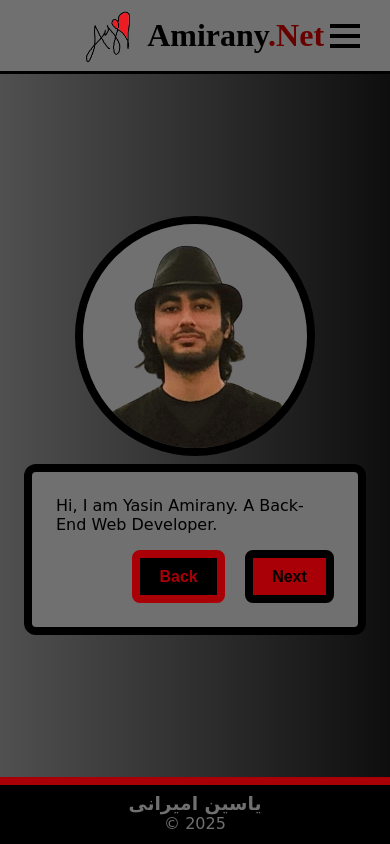
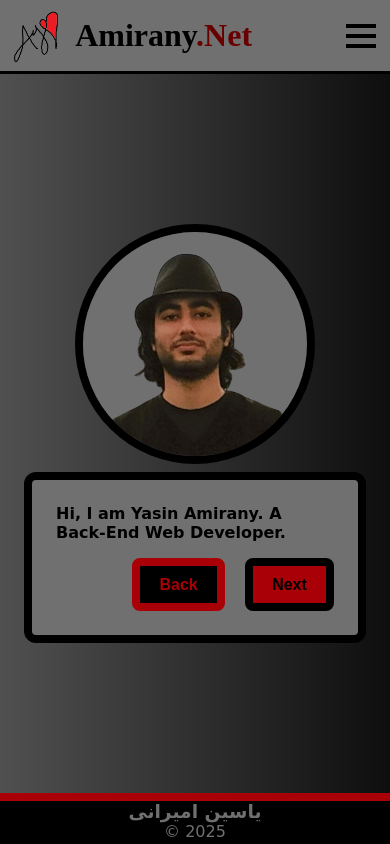
Before and after one commit to Yasin1ar/archive-webpage, a plain HTML site: page index.html in a window 390 px wide. Drawn offline with Linux system fonts and the light colour scheme; a web font is replaced by a local one.

Commit message:
minor change

```diff
--- a/index.html
+++ b/index.html
@@ -4,12 +4,19 @@
 <head>
   <meta charset="UTF-8">
   <meta name="viewport" content="width=device-width, initial-scale=1.0">
-  <title> Yasin Amirany | Web Developer</title>
-  <meta name="description" content="Yasin Amirany's personal webpage" />
-  <meta name="author" content="Yasin Amirany" />
-  <link rel="icon" type="image/x-icon" href="assets/favicon.ico" />
-  <link href="./style.css" rel="stylesheet">
-  <!-- Google Font -->
+  <meta name="description" content="Yasin Amirany - Full Stack Web Developer specializing in Node.js, Express, NestJs, TypeScript, Python, Docker, Linux, and CI/CD">
+  <meta name="keywords" content="Web Developer, Full Stack Developer, Node.js, Express, NestJs, TypeScript, Python, Docker">
+  <meta name="author" content="Yasin Amirany">
+  <meta name="robots" content="index, follow">
+  <meta property="og:title" content="Yasin Amirany | Web Developer">
+  <meta property="og:description" content="Full Stack Web Developer specializing in Node.js, Express, NestJs, TypeScript, Python, Docker">
+  <meta property="og:image" content="assets/me-linkedin.png">
+  <meta property="og:url" content="https://amirany.net">
+
+  <title>Yasin Amirany | Full Stack Web Developer</title>
+
+  <link rel="icon" type="image/x-icon" href="assets/favicon.ico">
+  <link rel="stylesheet" href="./style.css">
   <link rel="preconnect" href="https://fonts.googleapis.com">
   <link rel="preconnect" href="https://fonts.gstatic.com" crossorigin>
   <link href="https://fonts.googleapis.com/css2?family=Loved+by+the+King&display=swap" rel="stylesheet">
@@ -32,44 +39,56 @@
           <svg xmlns="http://www.w3.org/2000/svg" style="display: none;">
             <!-- GitHub Icon -->
             <symbol id="github-icon" viewBox="0 0 24 24">
-      <path d="M12 0C5.37 0 0 5.37 0 12c0 5.31 3.435 9.795 8.205 11.385.6.105.825-.255.825-.57 0-.285-.015-1.23-.015-2.235-3.015.555-3.795-.735-4.035-1.41-.135-.345-.72-1.41-1.23-1.695-.42-.225-1.02-.78-.015-.795.945-.015 1.62.87 1.845 1.23 1.08 1.815 2.805 1.305 3.495.99.105-.78.42-1.305.765-1.605-2.67-.3-5.46-1.335-5.46-5.925 0-1.305.465-2.385 1.23-3.225-.12-.3-.54-1.53.12-3.18 0 0 1.005-.315 3.3 1.23.96-.27 1.98-.405 3-.405s2.04.135 3 .405c2.295-1.56 3.3-1.23 3.3-1.23.66 1.65.24 2.88.12 3.18.765.84 1.23 1.905 1.23 3.225 0 4.605-2.805 5.625-5.475 5.925.435.375.81 1.095.81 2.22 0 1.605-.015 2.895-.015 3.3 0 .315.225.69.825.57A12.02 12.02 0 0024 12c0-6.63-5.37-12-12-12z"/>
+              <path
+                d="M12 0C5.37 0 0 5.37 0 12c0 5.31 3.435 9.795 8.205 11.385.6.105.825-.255.825-.57 0-.285-.015-1.23-.015-2.235-3.015.555-3.795-.735-4.035-1.41-.135-.345-.72-1.41-1.23-1.695-.42-.225-1.02-.78-.015-.795.945-.015 1.62.87 1.845 1.23 1.08 1.815 2.805 1.305 3.495.99.105-.78.42-1.305.765-1.605-2.67-.3-5.46-1.335-5.46-5.925 0-1.305.465-2.385 1.23-3.225-.12-.3-.54-1.53.12-3.18 0 0 1.005-.315 3.3 1.23.96-.27 1.98-.405 3-.405s2.04.135 3 .405c2.295-1.56 3.3-1.23 3.3-1.23.66 1.65.24 2.88.12 3.18.765.84 1.23 1.905 1.23 3.225 0 4.605-2.805 5.625-5.475 5.925.435.375.81 1.095.81 2.22 0 1.605-.015 2.895-.015 3.3 0 .315.225.69.825.57A12.02 12.02 0 0024 12c0-6.63-5.37-12-12-12z" />
             </symbol>
 
             <!-- Telegram Icon -->
             <symbol id="telegram-icon" viewBox="0 0 24 24">
-      <path d="M12 0C5.37 0 0 5.37 0 12s5.37 12 12 12 12-5.37 12-12S18.63 0 12 0zm5.895 8.285l-2.37 11.185c-.18.81-.645.99-1.305.615l-3.6-2.655-1.74 1.68c-.195.195-.36.36-.735.36l.255-3.675 6.69-6.045c.285-.27-.075-.42-.45-.15l-8.28 5.205L3.165 13.5c-.78-.24-.795-.78.165-1.155l14.1-5.43c.66-.24 1.23.165 1.065 1.365z"/>
+              <path
+                d="M12 0C5.37 0 0 5.37 0 12s5.37 12 12 12 12-5.37 12-12S18.63 0 12 0zm5.895 8.285l-2.37 11.185c-.18.81-.645.99-1.305.615l-3.6-2.655-1.74 1.68c-.195.195-.36.36-.735.36l.255-3.675 6.69-6.045c.285-.27-.075-.42-.45-.15l-8.28 5.205L3.165 13.5c-.78-.24-.795-.78.165-1.155l14.1-5.43c.66-.24 1.23.165 1.065 1.365z" />
             </symbol>
 
             <!-- Email Icon -->
             <symbol id="email-icon" viewBox="0 0 24 24">
-      <path d="M12 0C5.37 0 0 5.37 0 12s5.37 12 12 12 12-5.37 12-12S18.63 0 12 0zm6.975 6.825L12 12.75l-6.975-5.925h13.95zM4.5 15.6V8.4l4.05 3.45L4.5 15.6zm.525 1.575l4.05-3.75L12 15.75l2.925-2.325 4.05 3.75H5.025zm14.475-1.575l-4.05-3.75L19.5 8.4v7.2z"/>
+              <path
+                d="M12 0C5.37 0 0 5.37 0 12s5.37 12 12 12 12-5.37 12-12S18.63 0 12 0zm6.975 6.825L12 12.75l-6.975-5.925h13.95zM4.5 15.6V8.4l4.05 3.45L4.5 15.6zm.525 1.575l4.05-3.75L12 15.75l2.925-2.325 4.05 3.75H5.025zm14.475-1.575l-4.05-3.75L19.5 8.4v7.2z" />
             </symbol>
 
             <!-- LinkedIn Icon -->
             <symbol id="linkedin-icon" viewBox="0 0 24 24">
-      <path d="M20.447 20.452h-3.554v-5.569c0-1.328-.027-3.037-1.852-3.037-1.853 0-2.136 1.445-2.136 2.939v5.667H9.351V9h3.414v1.561h.046c.477-.9 1.637-1.85 3.37-1.85 3.601 0 4.267 2.37 4.267 5.455v6.286zM5.337 7.433c-1.144 0-2.063-.926-2.063-2.065 0-1.138.92-2.063 2.063-2.063 1.14 0 2.064.925 2.064 2.063 0 1.139-.925 2.065-2.064 2.065zm1.782 13.019H3.555V9h3.564v11.452zM22.225 0H1.771C.792 0 0 .774 0 1.729v20.542C0 23.227.792 24 1.771 24h20.451C23.2 24 24 23.227 24 22.271V1.729C24 .774 23.2 0 22.222 0h.003z"/>
+              <path
+                d="M20.447 20.452h-3.554v-5.569c0-1.328-.027-3.037-1.852-3.037-1.853 0-2.136 1.445-2.136 2.939v5.667H9.351V9h3.414v1.561h.046c.477-.9 1.637-1.85 3.37-1.85 3.601 0 4.267 2.37 4.267 5.455v6.286zM5.337 7.433c-1.144 0-2.063-.926-2.063-2.065 0-1.138.92-2.063 2.063-2.063 1.14 0 2.064.925 2.064 2.063 0 1.139-.925 2.065-2.064 2.065zm1.782 13.019H3.555V9h3.564v11.452zM22.225 0H1.771C.792 0 0 .774 0 1.729v20.542C0 23.227.792 24 1.771 24h20.451C23.2 24 24 23.227 24 22.271V1.729C24 .774 23.2 0 22.222 0h.003z" />
             </symbol>
           </svg>
           <li>
             <a href="https://github.com/yasin1ar/" target="_blank" rel="noopener noreferrer">
-      <svg width="24" height="24"><use href="#github-icon"/></svg>
+              <svg width="24" height="24">
+                <use href="#github-icon" />
+              </svg>
             </a>
           </li>
           <li>
             <a href="https://t.me/yasin1ar" target="_blank" rel="noopener noreferrer">
-      <svg width="24" height="24"><use href="#telegram-icon"/></svg>
+              <svg width="24" height="24">
+                <use href="#telegram-icon" />
+              </svg>
 
             </a>
           </li>
           <li>
             <a href="mailto:yasin@amirany.net">
-      <svg width="24" height="24"><use href="#email-icon"/></svg>
+              <svg width="24" height="24">
+                <use href="#email-icon" />
+              </svg>
 
             </a>
           </li>
           <li>
             <a href="https://www.linkedin.com/in/yasin-amirany" target="_blank" rel="noopener noreferrer">
-      <svg width="24" height="24"><use href="#linkedin-icon"/></svg>
+              <svg width="24" height="24">
+                <use href="#linkedin-icon" />
+              </svg>
 
             </a>
           </li>
@@ -99,7 +118,7 @@
       <!-- Profile Section -->
       <div class="profile-section">
         <div class="profile-circle">
-          <img src="assets/me-linkedin.png">
+          <img src="assets/me-linkedin.png" alt="Profile Picture">
         </div>
       </div>
 
--- a/style.css
+++ b/style.css
@@ -25,6 +25,18 @@
   /* Increased from 900px */
   --base-font-size: 22px;
   --border-radius: 0.75rem;
+}
+
+::selection {
+  color: var(--text);
+  background: var(--banner-background);
+}
+
+* {
+  -moz-transition: width 1s ease-in-out, left 1.5s ease-in-out;
+  -webkit-transition: width 1s ease-in-out, left 1.5s ease-in-out;
+  -o-transition: width 1s ease-in-out, left 1.5s ease-in-out;
+  transition: width 1s ease-in-out, left 1.5s ease-in-out;
 }
 
 /* Reset and base styles */
@@ -169,6 +181,7 @@ main {
 }
 /* Content card */
 .card {
+  font-weight: bold;
   background: var(--card-background);
   border: var(--border-size) solid var(--border);
   border-radius: var(--border-radius);
@@ -289,6 +302,13 @@ footer {
   #logo {
     width: 4.2rem;
     height: 4.2rem;
+    margin-left: 0;
+    padding-left: 0;
+  }
+
+  .container{
+    margin: 0;
+    padding: 0 0.5rem;
   }
 
   .content-grid {
```
Lines whose indentation alone changed are shown as unchanged.
